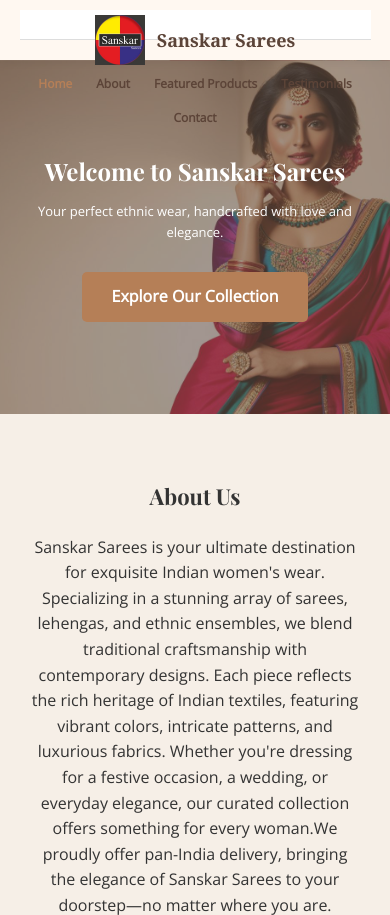
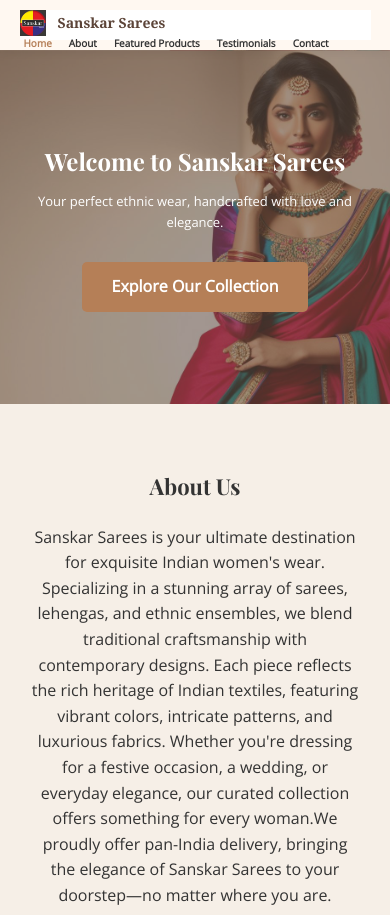
Before and after one commit to Kushagra2305/Sanskar_sarees, a plain HTML site: page index.html in a window 390 px wide. Shown: the top 915 px of the page. Drawn offline with nearby package versions, Linux system fonts and the light colour scheme.

Commit message:
Add files via upload

```diff
--- a/style.css
+++ b/style.css
@@ -489,45 +489,65 @@
 /* Final Mobile Optimization for Sanskar Sarees */
 @media (max-width: 768px) {
 
-  /* Navbar layout change */
+/* Sticky navbar container */
 .nav-flex {
+  position: sticky;
+  top: 0;
+  background-color: #fff;
+  border-bottom: 1px solid #fff;
+  padding: 0px 0px;
+  display: flex;
   flex-direction: column;
+  align-items: flex-start;
+  z-index: 999;
+}
+
+/* Logo and brand name in a row */
+.nav-top {
+  display: flex;
   align-items: center;
-    padding: 5px 10px;
-    background-color: #fff;
-    border-bottom: 1px solid #ddd;
+  gap: 8px; /* Spacing between logo and brand name */
+  margin-bottom: 1px; /* Spacing below logo row */
 }
 
 .logo img {
-    height: 50px;
+  height: 26px; /* Adjust height of the logo */
 }
 
 .brand-name {
-    font-size: 18px;
-    margin: 5px 0;
+  font-size: 14px;
+  font-weight: 600;
+  margin: 0;
+}
+
+/* Menu items in a horizontal line, aligned to start */
+nav {
+  width: 100%;
 }
 
 nav ul {
   display: flex;
-    flex-wrap: wrap;
-    justify-content: center;
-    gap: 8px;
-    margin: 5px 0 0 0;
+  flex-wrap: nowrap;
+  align-items: center;
+  justify-content: flex-start;
+  gap: 9px; /* Spacing between menu items */
+  list-style: none;
+  margin: 0;
   padding: 0;
 }
 
 nav ul li {
   margin: 0;
+  padding: 0;
 }
 
 nav ul li a {
-    font-size: 12px;
-    padding: 5px 8px;
-  }
-
-  /* Add clear separation below navbar */
-  .nav-flex {
-    margin-bottom: 10px;
+  font-size: 10px;
+  padding: 2px 4px;
+  text-decoration: none;
+  color: #333;
+  display: block;
+  line-height: 1;
 }
 
   /* Hero section height further reduced and padding adjusted */
@@ -628,7 +648,7 @@
   }
 
   .gallery-section h2 {
-    font-size: 22px;
+    font-size: 20px;
   }
 
   .gallery {
```
Lines whose indentation alone changed are shown as unchanged.
